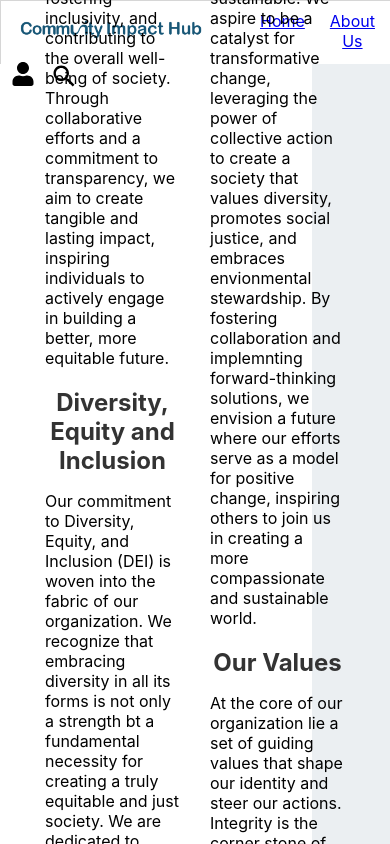
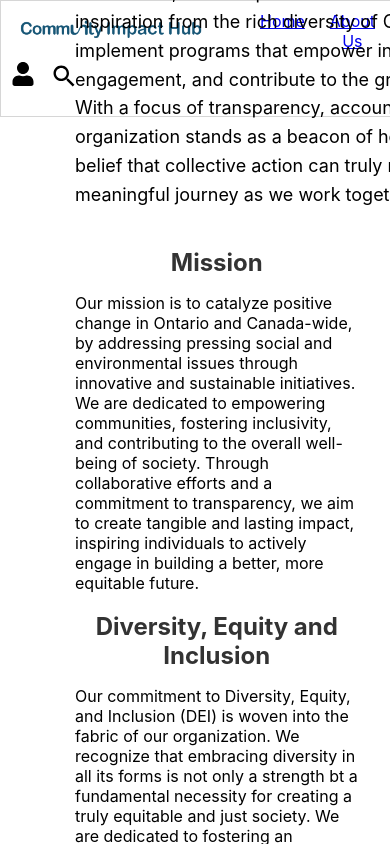
Before and after one commit to venuraperera99/Community-Impact-Hub, a React (Create React App) app: page /about in a window 390 px wide. Shown: the top 844 px of the page. Built offline with nearby package versions, Linux system fonts and the light colour scheme.

Commit message:
Added About page mobile responsiveness

```diff
--- a/src/pages/about/About.css
+++ b/src/pages/about/About.css
@@ -1,7 +1,7 @@
 /* About.css */
 .outer-container {
     background: linear-gradient(to left, #ffffff 20%, #ebeff2 20%);
-    margin-top: -53px; /* Height of the header to align with its bottom */
+
   }
 
   .about-container {
@@ -10,7 +10,7 @@
     min-height: calc(100vh - 150px); /* Adjust the value to accommodate the footer height */
     margin: 0px 75px;
     padding-bottom: 150px; /* Same as the height of the footer */
-    }
+  }
 
   .about-header {
     font-size: 64px;
@@ -68,3 +68,11 @@
   .big-button:hover {
     background-color: #004b38; /* Change the hover background color if needed */
   }
+
+  /* Media query for mobile view */
+@media screen and (max-width: 768px) {
+
+  .outer-container {
+    width: 200%;
+  }
+}
```
